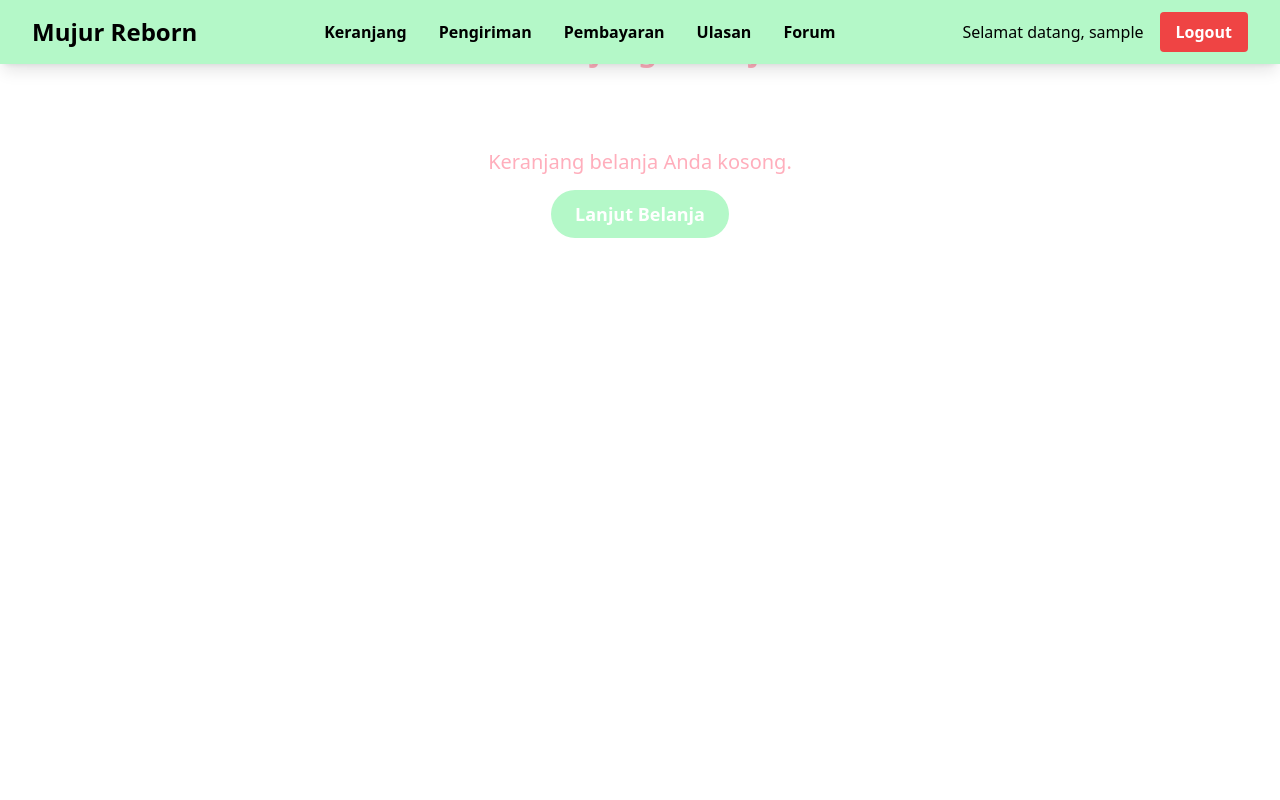
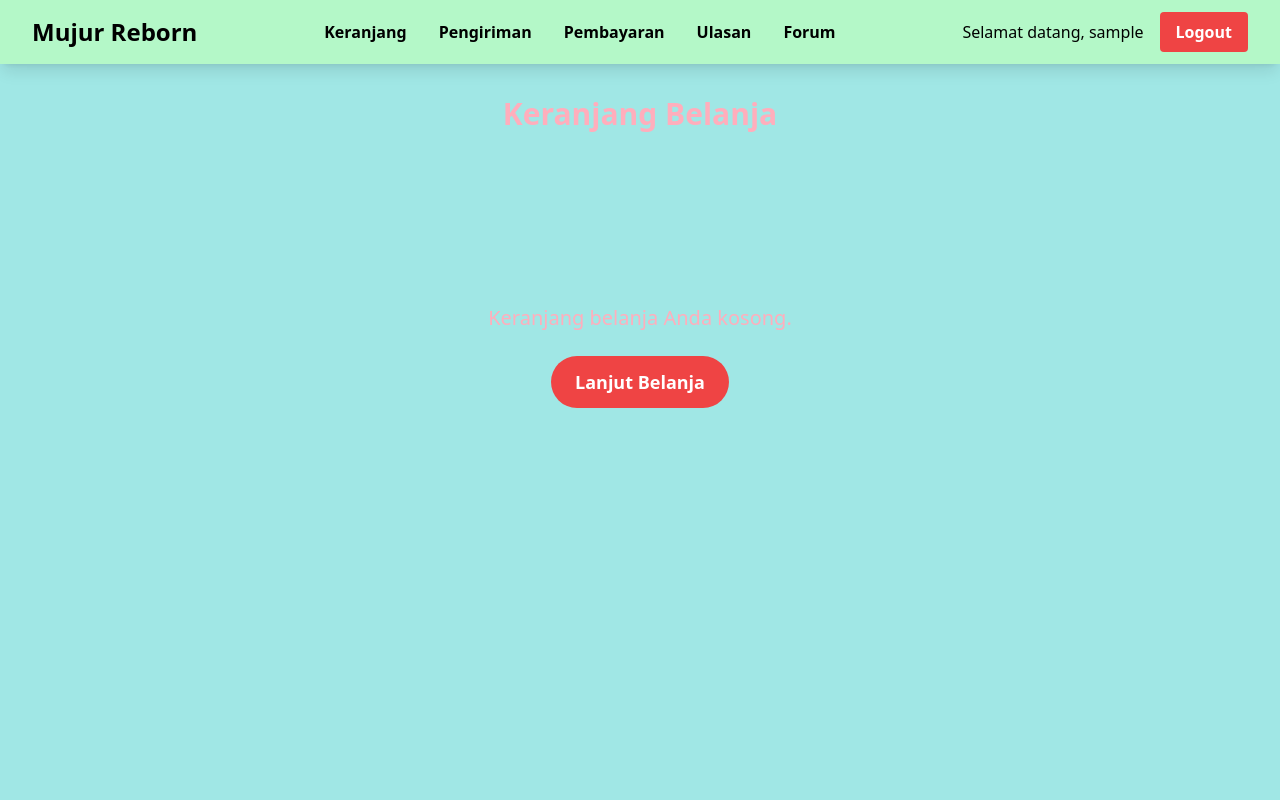
Before and after one commit to Kelompok-E07-PBP/proyek-tengah-semester, a Django app: page /keranjang/keranjang/ in a window 1280 px wide. Run offline with Django 5.2, Linux system fonts and the light colour scheme; the visitor is signed in with stand-in values (Sample User, id 1); data comes from the database, SQL or seed files in the repository; data that the repository does not hold is empty; some libraries are stand-ins or nearby versions.

Commit message:
Memperbaiki styling keranjang

```diff
--- a/keranjang/templates/keranjang_detail.html
+++ b/keranjang/templates/keranjang_detail.html
@@ -7,24 +7,24 @@
 
 {% block content %}
 {% include 'user_navbar.html' %}
-<div class="container mx-auto px-4 py-8">
-    <h2 class="text-3xl font-bold mb-8 text-center" style="color: #FFAEBC">Keranjang Belanja</h2>
+<div class="overflow-x-hidden px-4 md:px-8 pb-8 pt-24 min-h-screen bg-[#A0E7E5] flex flex-col">
+    <h2 class="text-3xl font-bold mb-8 text-center text-[#FFAEBC]">Keranjang Belanja</h2>
 
     {% if keranjang.itemkeranjang_set.all %}
-        <div class="overflow-x-auto">
-            <table class="w-full border-collapse rounded-lg overflow-hidden">
-                <thead class="text-left" style="background-color: #B4F8C8">
+        <div class="overflow-x-auto rounded-lg shadow-lg">
+            <table class="w-full border-collapse bg-white">
+                <thead class="bg-[#B4F8C8]">
                     <tr>
-                        <th class="p-4 font-semibold text-gray-800">Produk</th>
-                        <th class="p-4 font-semibold text-gray-800">Harga</th>
-                        <th class="p-4 font-semibold text-gray-800">Jumlah</th>
-                        <th class="p-4 font-semibold text-gray-800">Subtotal</th>
-                        <th class="p-4 font-semibold text-gray-800">Aksi</th>
+                        <th class="p-4 font-semibold text-gray-800 text-left">Produk</th>
+                        <th class="p-4 font-semibold text-gray-800 text-left">Harga</th>
+                        <th class="p-4 font-semibold text-gray-800 text-left">Jumlah</th>
+                        <th class="p-4 font-semibold text-gray-800 text-left">Subtotal</th>
+                        <th class="p-4 font-semibold text-gray-800 text-left">Aksi</th>
                     </tr>
                 </thead>
                 <tbody>
                     {% for item in keranjang.itemkeranjang_set.all %}
-                    <tr class="border-b" style="hover:background-color: #FBE7C6">
+                    <tr class="border-b hover:bg-[#FBE7C6] transition-colors duration-200">
                         <td class="p-4">{{ item.product.nama_produk }}</td>
                         <td class="p-4">Rp {{ item.product.harga }}</td>
                         <td class="p-4">
@@ -36,14 +36,13 @@
                         <td class="p-4">Rp {{ item.get_subtotal }}</td>
                         <td class="p-4">
                             <a href="{% url 'hapus_dari_keranjang' item.id %}"
-                               class="px-4 py-2 rounded-full text-white transition-colors duration-300"
-                               style="background-color: #FFAEBC; hover:opacity-80">
+                               class="px-4 py-2 rounded-full bg-[#FFAEBC] text-white hover:bg-opacity-80 transition-colors duration-200">
                                 Hapus
                             </a>
                         </td>
                     </tr>
                     {% endfor %}
-                    <tr style="background-color: #FBE7C6">
+                    <tr class="bg-[#FBE7C6]">
                         <td colspan="3" class="p-4 font-bold text-gray-800">Total:</td>
                         <td class="p-4 font-bold text-gray-800">Rp {{ keranjang.get_total }}</td>
                         <td></td>
@@ -54,20 +53,18 @@
 
         <div class="mt-8 flex justify-center">
             <a href="{% url 'checkout' %}"
-               class="px-6 py-3 rounded-full text-white text-lg font-semibold transition-colors duration-300"
-               style="background-color: #FFAEBC; hover:opacity-80">
+               class="px-6 py-3 rounded-full bg-[#FFAEBC] text-white text-lg font-semibold hover:bg-opacity-80 transition-colors duration-200">
                 Lanjut ke Pembayaran
             </a>
         </div>
     {% else %}
-        <div class="text-center py-12">
-            <p class="text-xl mb-6" style="color: #FFAEBC">Keranjang belanja Anda kosong.</p>
+        <div class="flex flex-col items-center justify-center min-h-[24rem] p-6">
+            <p class="text-xl mb-6 text-[#FFAEBC]">Keranjang belanja Anda kosong.</p>
             <a href="{% url 'main:show_main' %}"
-               class="px-6 py-3 rounded-full text-white text-lg font-semibold transition-colors duration-300"
-               style="background-color: #B4F8C8; hover:opacity-80">
+               class="px-6 py-3 rounded-full bg-red-500 text-white text-lg font-semibold hover:bg-opacity-80 transition-colors duration-200">
                 Lanjut Belanja
             </a>
         </div>
     {% endif %}
 </div>
-{% endblock %}
+{% endblock content %}
```
